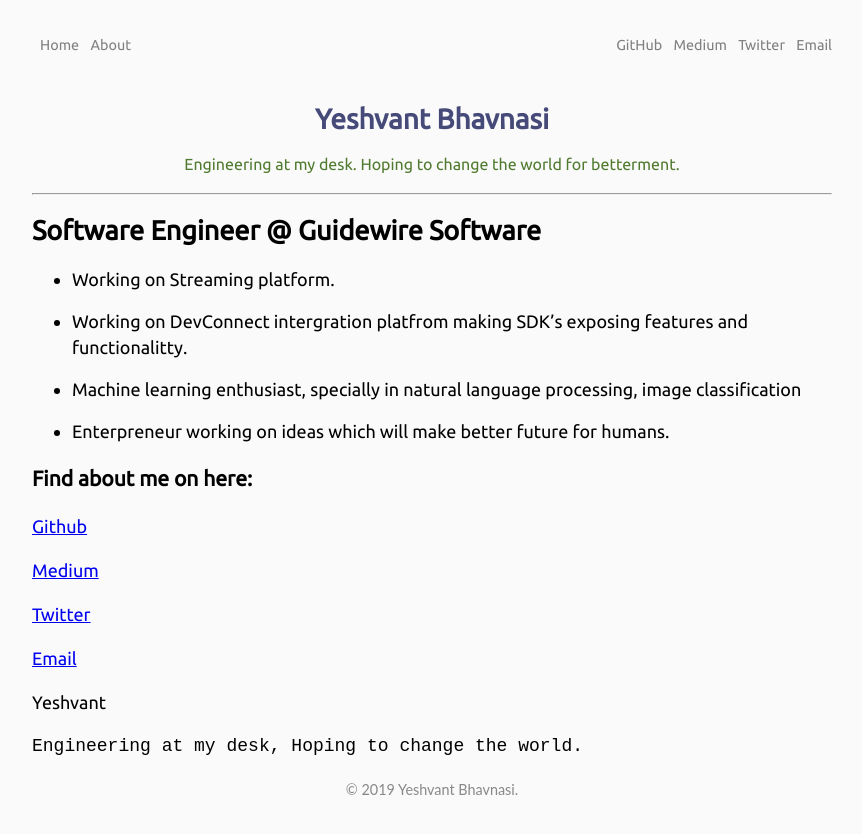
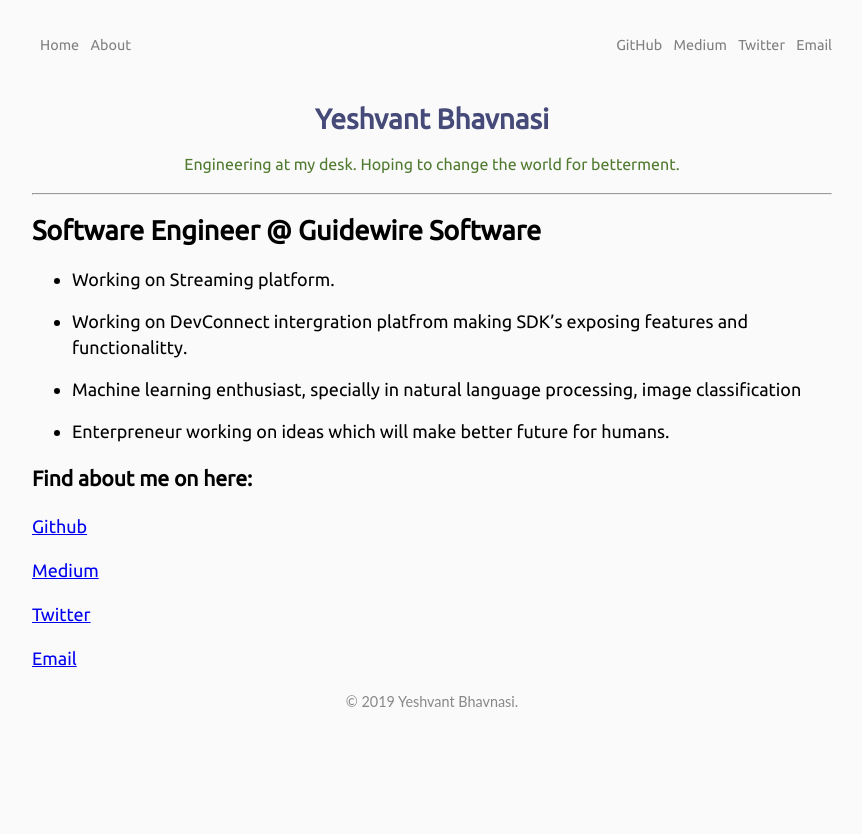
Before and after one commit to yeshvant-bhavnasi/yeshvant-bhavnasi.github.io, a Jekyll site: the page built from about.md, in a window 1280 px wide. Shown: the top 834 px of the page, without its empty margins (208-1070 px from the left). Built offline with Jekyll 4.4.1, drawn with Linux system fonts in a browser that asks for light colours; nearby versions of some CDN libraries; our own code applies the rules of GitHub Pages for plain Markdown files; comment, search, counter and statistics services are not loaded.

Commit message:
Update about.md

````diff
--- a/about.md
+++ b/about.md
@@ -15,8 +15,3 @@
 [Twitter](https://twitter.com/yeshvantbhavnas)
 
 [Email](mailto:yeshvantbhavnasi@gmail.com)
-
-Yeshvant
-```java
-Engineering at my desk, Hoping to change the world.
-```
````
